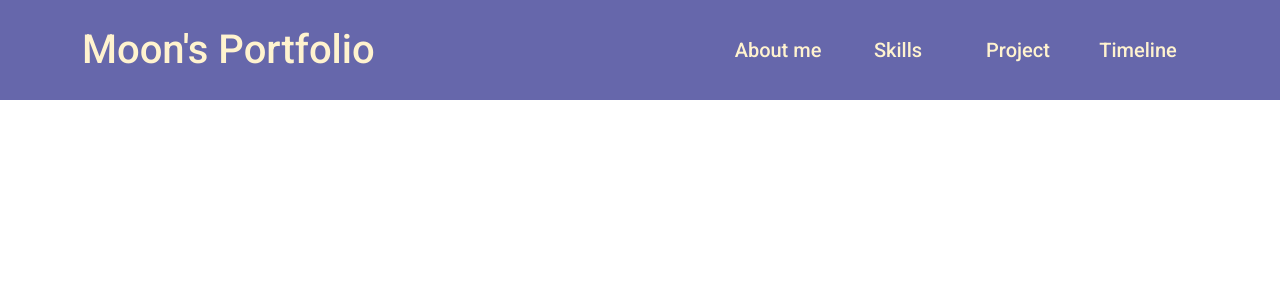
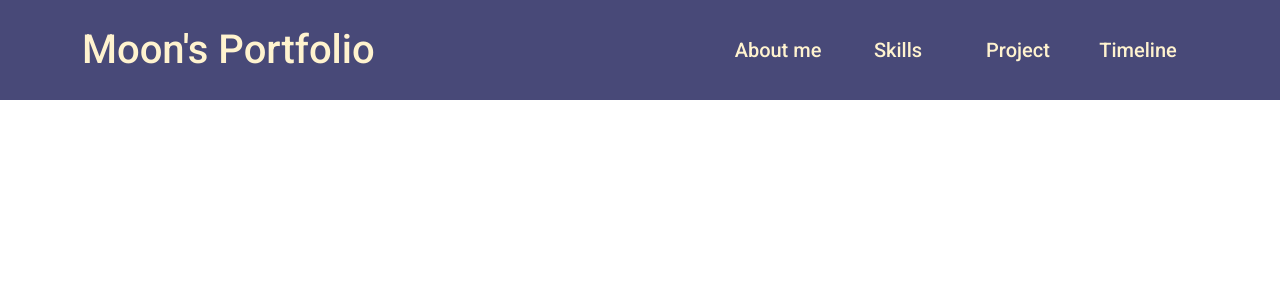
Before and after one commit to EunSungMoon/portfolio, a React (Create React App) app: page / in a window 1280 px wide. Shown: the top 300 px of the page. Built offline with nearby package versions, Linux system fonts and the light colour scheme.

Commit message:
header 정리

```diff
--- a/src/Components/HeaderCom/Header.scss
+++ b/src/Components/HeaderCom/Header.scss
@@ -5,8 +5,12 @@
 
 #header {
   padding: 25px 15px;
-  background: $main-color;
+  background: #484978;
   color: $yellow-color;
+  position: fixed;
+  top: 0;
+  left: 0;
+  right: 0;
 
   .headerInner {
     @include display(space-between);
@@ -19,6 +23,16 @@
       margin-bottom: 0;
       font-weight: 500;
       font-size: 20px;
+      li {
+        &:hover {
+          color: $yellowHover-color;
+        }
+      }
+    }
+    .hamburger {
+      &:hover {
+        color: $yellowHover-color;
+      }
     }
   }
 }
@@ -28,8 +42,8 @@
 반응형
 
 ***********************************************************/
-@media (min-width:300px) {
-  .headerInner{
+@media (min-width: 300px) {
+  .headerInner {
     flex-direction: column;
   }
   .tabName {
@@ -58,7 +72,7 @@
 }
 
 @include media-breakpoint-up(lg) {
-  .headerInner{
+  .headerInner {
     flex-direction: inherit;
   }
   .tabName {
--- a/src/Style/_common.scss
+++ b/src/Style/_common.scss
@@ -5,3 +5,4 @@
 }
 $main-color:#6667ab;
 $yellow-color:#fff3cf;
+$yellowHover-color:#FFDC7A
```
